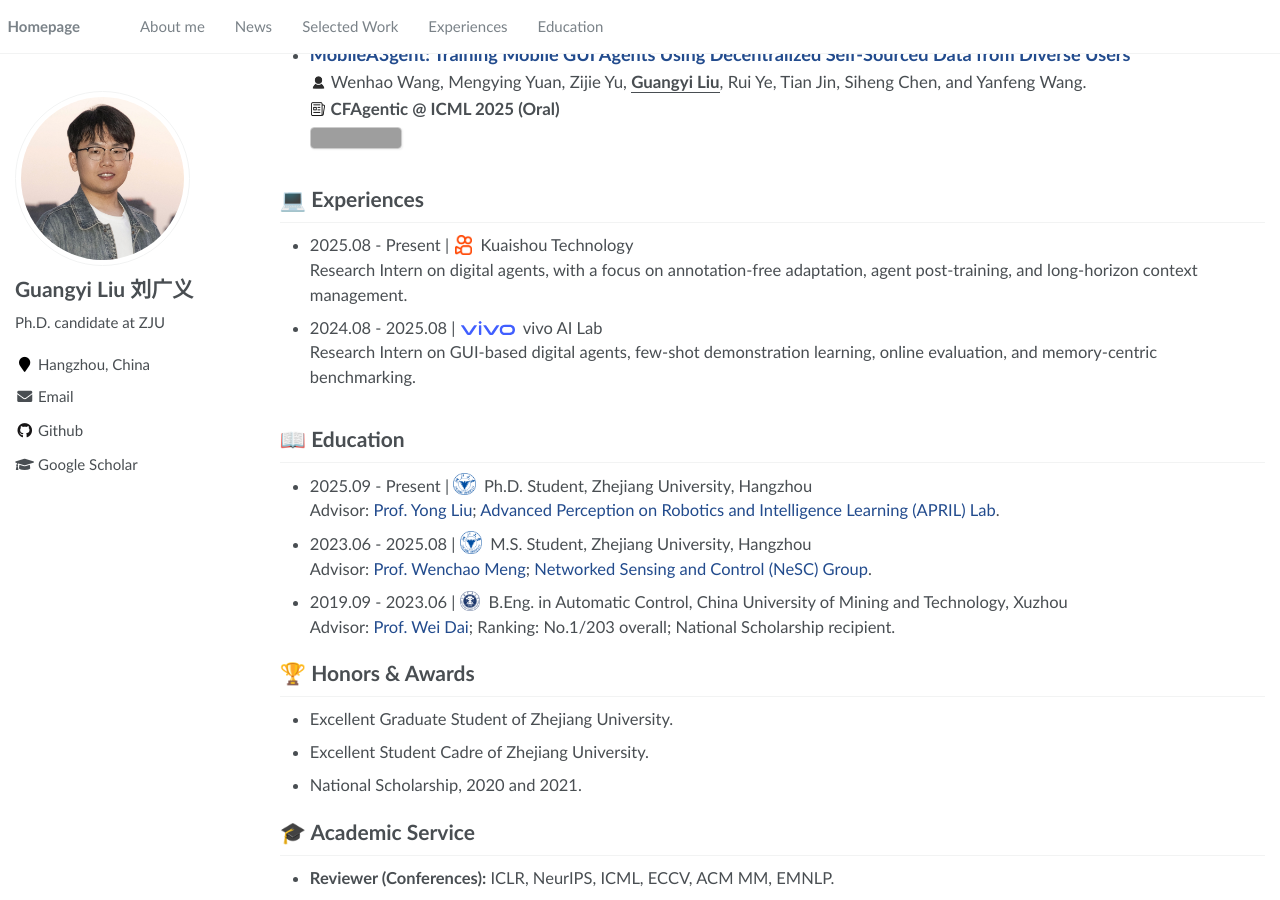
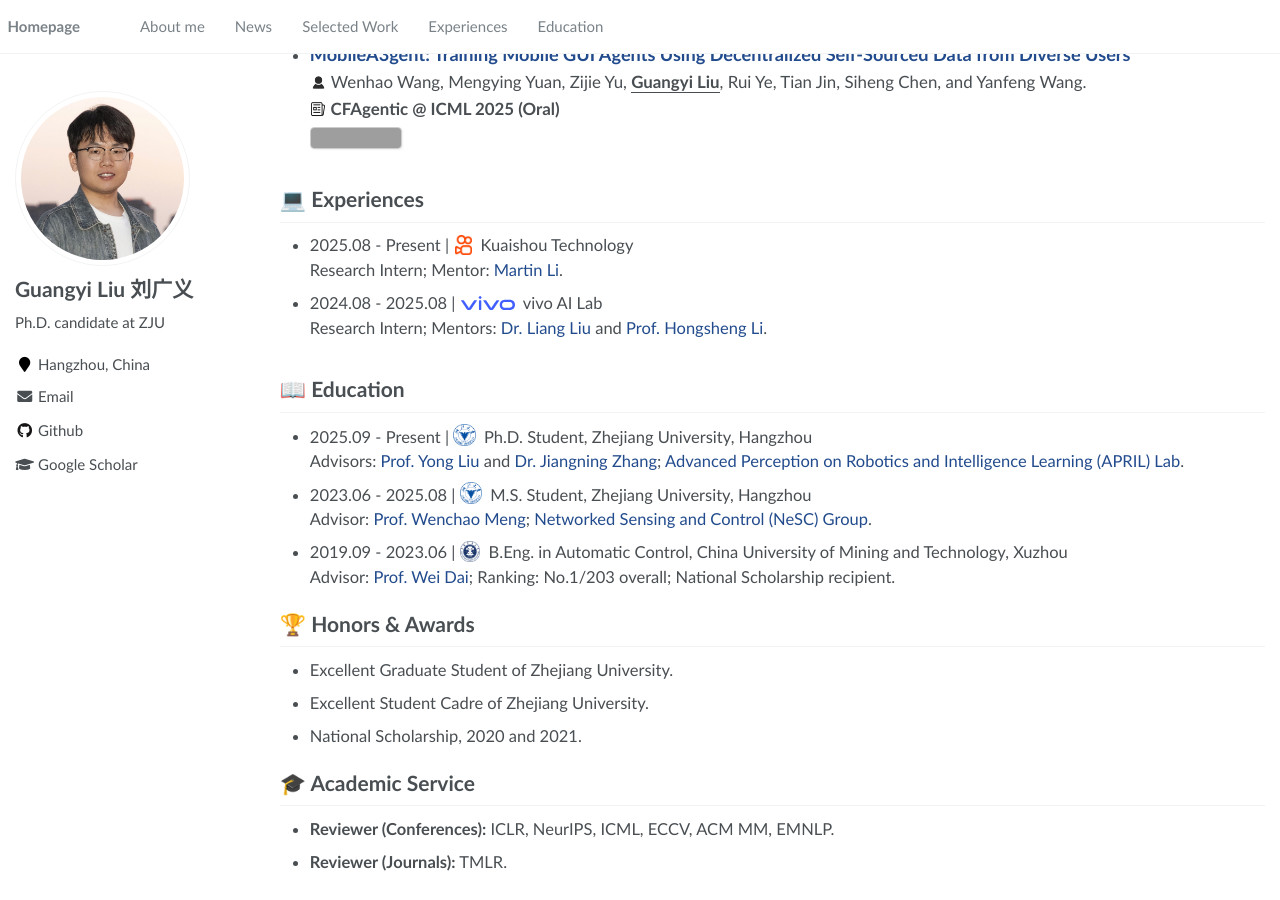
Before and after one commit to lgy0404/lgy0404.github.io, a Jekyll site: the page built from _pages/about.md, in a window 1280 px wide and 900 px high, scrolled down 3038 px. Built offline with Jekyll 4.4.1, drawn with Linux system fonts in a browser that asks for light colours; comment, search, counter and statistics services are not loaded; grey boxes are pictures that could not be loaded.

Commit message:
style: update internship and PhD advisor details

```diff
--- a/_pages/about.md
+++ b/_pages/about.md
@@ -358,15 +358,15 @@ I am a Ph.D. candidate in the Department of Control Science and Engineering at Z
 # 💻 Experiences
 
 - 2025.08 - Present | <img src="./images/logos/kuaishou-icon.png" class="exp-logo exp-logo--kuaishou" alt="Kuaishou logo"> Kuaishou Technology
-  Research Intern on digital agents, with a focus on annotation-free adaptation, agent post-training, and long-horizon context management.
+  Research Intern; Mentor: [Martin Li](https://scholar.google.com/citations?user=atSPcL8AAAAJ&hl=zh-CN).
 - 2024.08 - 2025.08 | <img src="./images/logos/vivo-logo.svg" class="exp-logo exp-logo--vivo" alt="vivo logo"> vivo AI Lab
-  Research Intern on GUI-based digital agents, few-shot demonstration learning, online evaluation, and memory-centric benchmarking.
+  Research Intern; Mentors: [Dr. Liang Liu](https://scholar.google.com/citations?user=Kkg3IPMAAAAJ&hl=en) and [Prof. Hongsheng Li](https://www.ee.cuhk.edu.hk/~hsli/).
 
 <span class='anchor' id='education'></span>
 # 📖 Education
 
 - 2025.09 - Present | <img src="./images/logos/zju-logo-1.png" class="edu-logo" alt="Zhejiang University logo"> Ph.D. Student, Zhejiang University, Hangzhou
-  Advisor: [Prof. Yong Liu](https://person.zju.edu.cn/yongliu); [Advanced Perception on Robotics and Intelligence Learning (APRIL) Lab](https://april.zju.edu.cn/).
+  Advisors: [Prof. Yong Liu](https://person.zju.edu.cn/yongliu) and [Dr. Jiangning Zhang](https://zhangzjn.github.io/); [Advanced Perception on Robotics and Intelligence Learning (APRIL) Lab](https://april.zju.edu.cn/).
 - 2023.06 - 2025.08 | <img src="./images/logos/zju-logo-1.png" class="edu-logo" alt="Zhejiang University logo"> M.S. Student, Zhejiang University, Hangzhou
   Advisor: [Prof. Wenchao Meng](https://person.zju.edu.cn/wmeng); [Networked Sensing and Control (NeSC) Group](http://nesc.zju.edu.cn/).
 - 2019.09 - 2023.06 | <img src="./images/logos/cumt-logo.png" class="edu-logo edu-logo--cumt" alt="China University of Mining and Technology logo"> B.Eng. in Automatic Control, China University of Mining and Technology, Xuzhou
```
